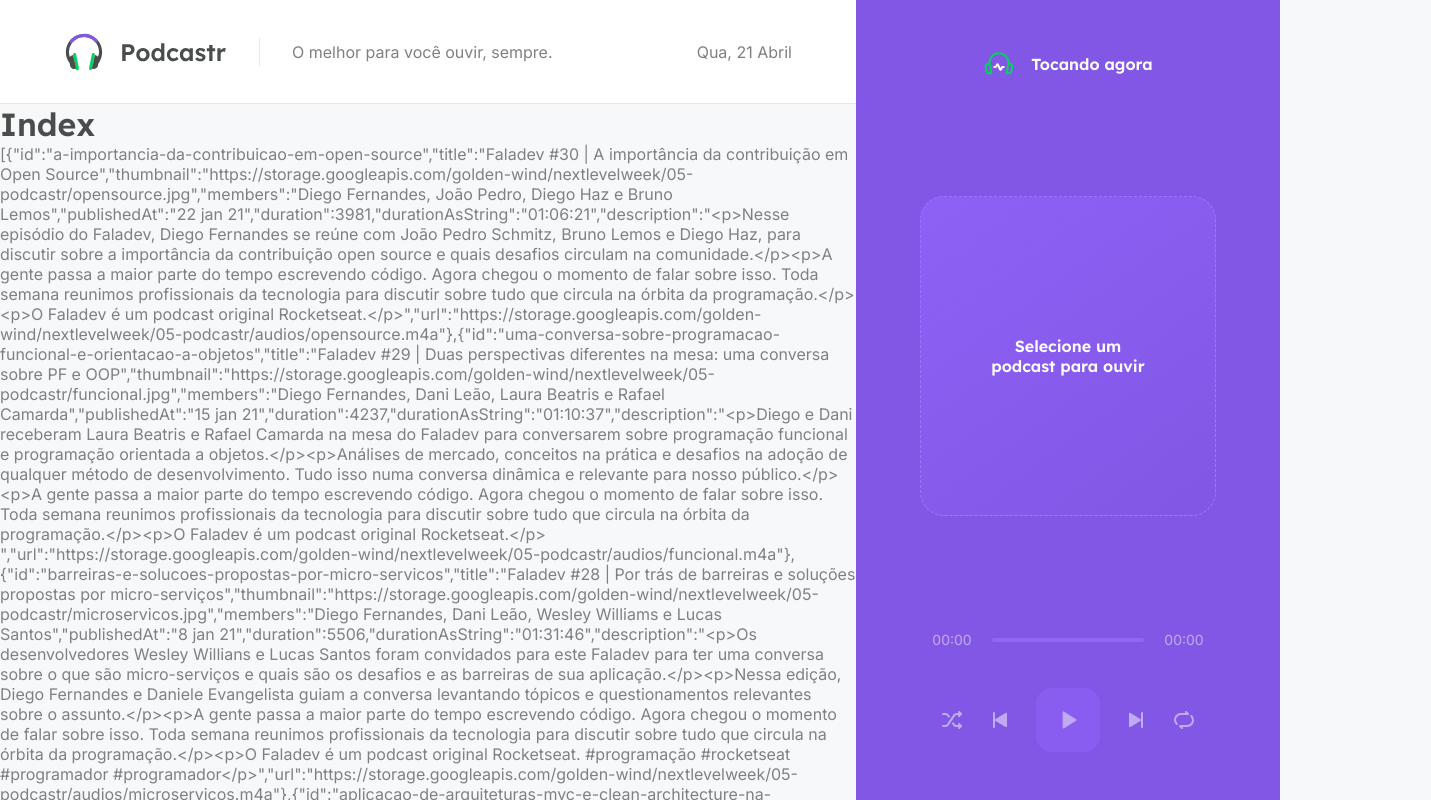
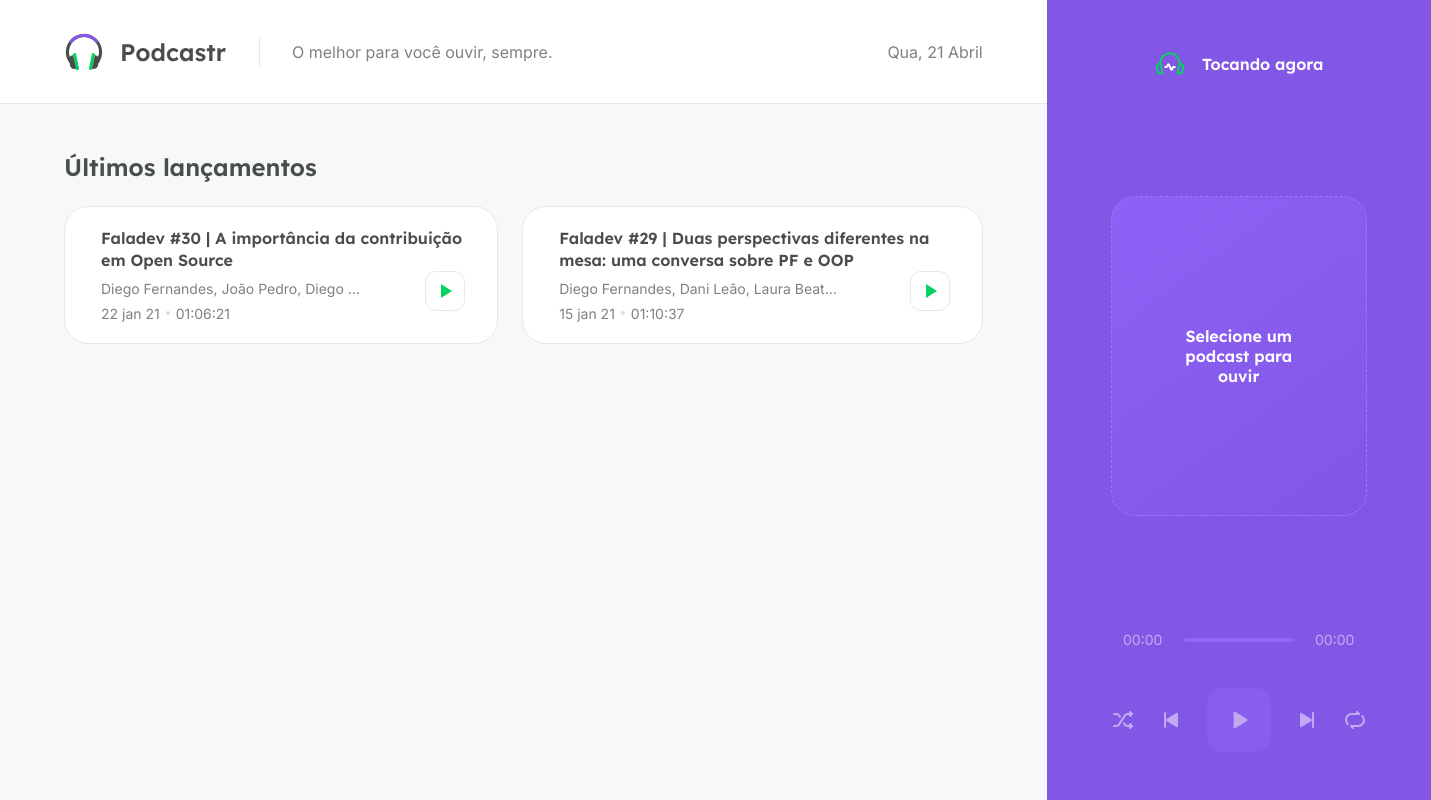
Before and after one commit to dimasresende/nlw5-podcastr, a Next.js app: page / in a window 1280 px wide. Shown: the top 800 px of the page, 1431 px wide, since content can reach past the window. Built offline with nearby package versions, Linux system fonts and the light colour scheme; data requests are answered from the project's data file; grey boxes are pictures that could not be loaded.

Commit message:
Criando area de ultimos episodios

```diff
--- /dev/null
+++ b/next.config.js
@@ -0,0 +1,5 @@
+module.exports = {
+  images: {
+    domains: ['storage.googleapis.com'],
+  }
+};
--- /dev/null
+++ b/src/pages/home.module.scss
@@ -0,0 +1,108 @@
+.homepage {
+  padding: 0 4rem;
+  height: calc(100vh - 6.5rem);
+  overflow-y: scroll;
+
+  h2 {
+    margin-top: 3rem;
+    margin-bottom: 1.5rem;
+  }
+}
+
+.latestEpisodes {
+  ul {
+    list-style: none;
+    display: grid;
+    grid-template-columns: repeat(2, 1fr);
+    gap: 1.5rem;
+
+    li {
+      background: var(--white);
+      border: 1px solid var(--gray-100);
+      padding: 1.25rem;
+      border-radius: 1.5rem;
+      position: relative;
+      display: flex;
+      align-items: center;
+
+      img {
+        width: 6rem;
+        height: 6rem;
+        border-radius: 1rem;
+      }
+
+      .episodeDetails {
+        flex: 1;
+        margin-left: 1rem;
+
+        a {
+          display: block;
+          color: var(--gray-800);
+          font-family: Lexend, sans-serif;
+          font-weight: 600;
+          text-decoration: none;
+          line-height: 1.4rem;
+
+          &:hover {
+            text-decoration: underline;
+          }
+        }
+
+        p {
+          font-size: 0.875rem;
+          margin-top: 0.5rem;
+          max-width: 70%;
+          white-space: nowrap;
+          overflow: hidden;
+          text-overflow: ellipsis;
+        }
+
+        span {
+          display: inline-block;
+          margin-top: 0.5rem;
+          font-size: 0.875rem;
+
+          &:last-child {
+            margin-left: 0.5rem;
+            padding-left: 0.5rem;
+            position: relative;
+
+            &::before {
+              content: "";
+              width: 4px;
+              height: 4px;
+              border-radius: 2px;
+              background: #ddd;
+              position: absolute;
+              left: 0;
+              top: 50%;
+              transform: translate(-50%, -50%);
+            }
+          }
+        }
+      }
+
+      button {
+        position: absolute;
+        right: 2rem;
+        bottom: 2rem;
+        width: 2.5rem;
+        height: 2.5rem;
+        background: var(--white);
+        border: 1px solid var(--gray-100);
+        border-radius: 0.675rem;
+        font-size: 0;
+        transition: filter 0.2s;
+
+        img {
+          width: 1.5rem;
+          height: 1.5rem;
+        }
+
+        &:hover {
+          filter: brightness(0.95);
+        }
+      }
+    }
+  }
+}
--- a/src/pages/index.tsx
+++ b/src/pages/index.tsx
@@ -1,8 +1,11 @@
 import { GetStaticProps } from 'next';
+import Image from 'next/image';
 import { api } from '../services/api';
 import { format, parseISO } from 'date-fns';
 import ptBR from 'date-fns/locale/pt-BR';
 import { convertDurationToTimeString } from '../utils/convertDurationToTimeString';
+
+import styles from './home.module.scss';
 
 //Tipagem de cada episódio
 type Episode = {
@@ -19,14 +22,43 @@
 
 //Tipagem das propriedades (que vai ser um array de episódios)
 type HomeProps = {
-  episodes: Episode[];
+  latestEpisodes: Episode[];
+  allEpisodes: Episode[];
 }
 
-export default function Home(props: HomeProps) {
+export default function Home({ latestEpisodes, allEpisodes }: HomeProps) {
   return (
-    <div>
-      <h1>Index</h1>
-      <p>{JSON.stringify(props.episodes)}</p>
+    <div className={styles.homepage}>
+      <section className={styles.latestEpisodes}>
+        <h2>Últimos lançamentos</h2>
+        <ul>
+          {latestEpisodes.map(episode => {
+            return (
+              <li key={episode.id}>
+                <Image
+                  width={192}
+                  height={192}
+                  src={episode.thumbnail}
+                  alt={episode.title}
+                  objectFit="cover"
+                />
+
+                <div className={styles.episodeDetails}>
+                  <a href="#">{episode.title}</a>
+                  <p>{episode.members}</p>
+                  <span>{episode.publishedAt}</span>
+                  <span>{episode.durationAsString}</span>
+                </div>
+
+                <button type="button">
+                  <img src="/play-green.svg" alt="Tocar episódio" />
+                </button>
+              </li>
+            )
+          })}
+        </ul>
+      </section>
+      <section className={styles.allEpisodes}></section>
     </div>
   )
 }
@@ -56,9 +88,14 @@
     };
   })
 
+
+  const latestEpisodes = episodes.slice(0, 2); //Separa somente os dois primeiros episódios
+  const allEpisodes = episodes.slice(2, episodes.length); //Pega o restante dos episódios
+
   return {
     props: {
-      episodes,
+      latestEpisodes,
+      allEpisodes,
     },
     revalidate: 60 * 60 * 8,
   }
```
